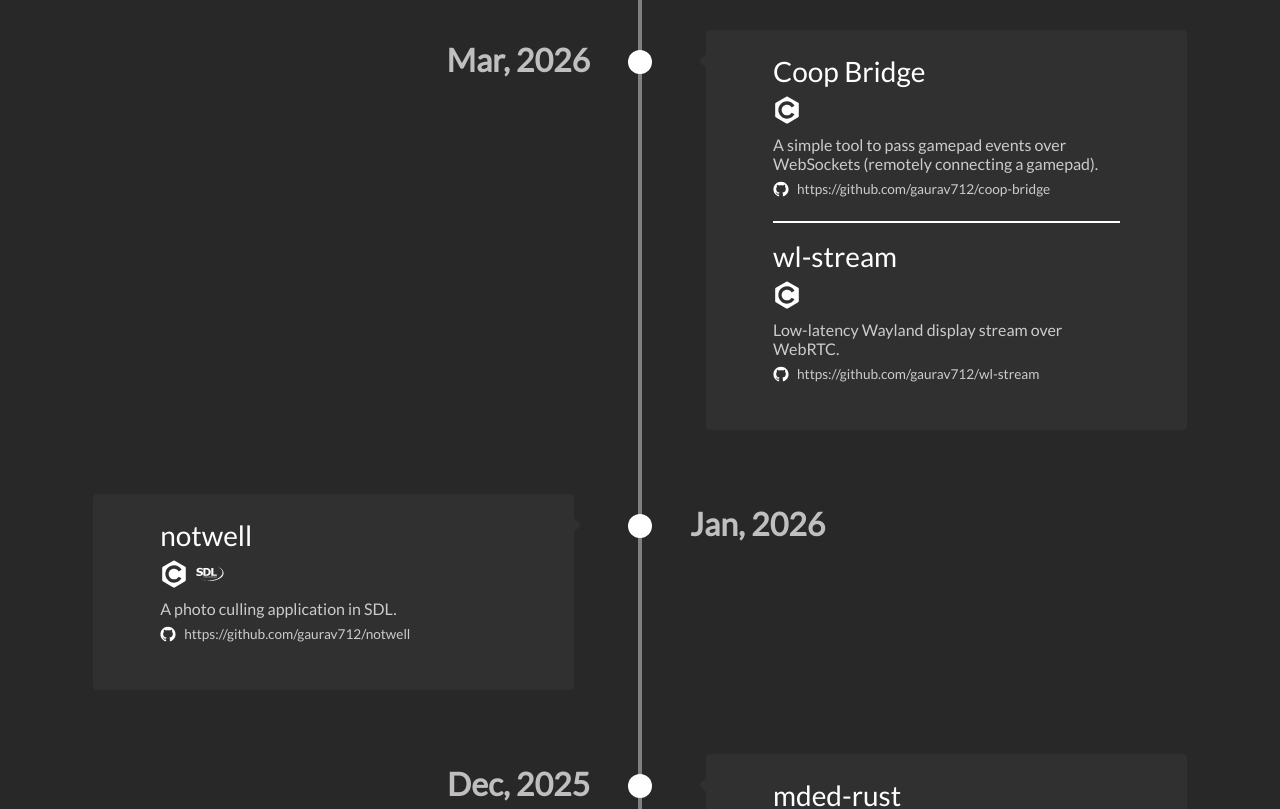
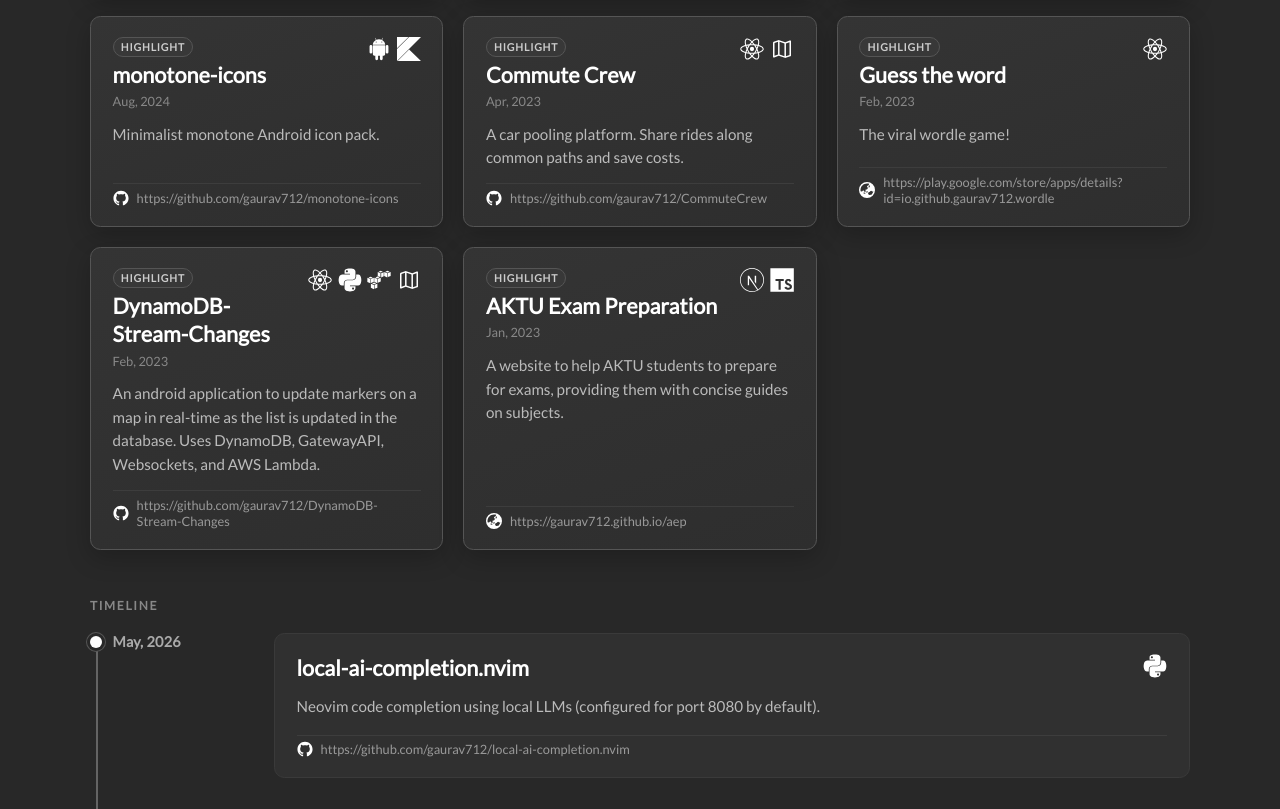
Before and after one commit to gaurav712/gaurav712.github.io, a Next.js app: page /projects in a window 1280 px wide. Shown: the part 660-1469 px from the top of the page. Built offline with nearby package versions, Linux system fonts and the light colour scheme.

Commit message:
Overhaul the projects page; add highlights

```diff
--- a/data/projects/corporate.ts
+++ b/data/projects/corporate.ts
@@ -4,6 +4,7 @@ const projects: IProjectsList = {
   "Dec, 2024": [
     {
       name: "Let's Hang",
+      featured: true,
       techUsed: ["react", "react_native", "typescript", "firebase"],
       description:
         '<i>"Let\'s Hang lets you easily schedule hangouts, share invites, manage replies, and keep all your group plans organized in one place. Designed for friends who want to make real plans instead of endless group texts - private, ad-free, and built for effortless planning."</i>',
@@ -14,6 +15,7 @@ const projects: IProjectsList = {
   "Jun, 2024": [
     {
       name: "Local Shows",
+      featured: true,
       techUsed: ["react_native", "typescript"],
       description:
         'Contributed temporarily to the <b>Local Shows</b> mobile app (<i><a style="display: inline;" href="https://localshows.com">Shows in the U.S., Inc.</a></i>)—a geo-targeted platform that connects bands, artists, venues, and promoters with local audiences. Organizers post shows with photos; fans discover nearby gigs via location- and interest-based recommendations across the global <b>"Shows in"</b> network. Built with React Native for iOS.',
@@ -24,6 +26,7 @@ const projects: IProjectsList = {
   "Nov, 2023": [
     {
       name: "The Meat Locker",
+      featured: true,
       techUsed: ["react_native", "typescript"],
       description:
         "A <b>farm-to-table meat delivery</b> app for ordering locally sourced cuts, scheduling deliveries, managing subscriptions, and tracking orders from farm to doorstep—built with React Native and TypeScript.",
@@ -33,6 +36,7 @@ const projects: IProjectsList = {
   "May, 2023": [
     {
       name: "Vertex Pharmaceuticals",
+      featured: true,
       techUsed: ["nextjs", "electron"],
       description:
         'An electron app for a medical conference by <i><a style="display: inline;" href="https://www.vrtx.com">Vertex Pharmaceuticals Incorporated</a></i> using NextJS with interactive graphs and animated, dynamic UI.',
@@ -51,6 +55,7 @@ const projects: IProjectsList = {
   "Feb, 2023": [
     {
       name: "Lilly Design System",
+      featured: true,
       techUsed: ["nextjs"],
       description:
         'A UI components\' library by <i><a style="display: inline;" href="https://www.lilly.com">Lilly</a></i> using NextJS',
@@ -78,6 +83,7 @@ const projects: IProjectsList = {
   "Mar, 2022": [
     {
       name: "Sova Health",
+      featured: true,
       techUsed: ["react_native"],
       description:
         '<i>"Sova Health is a precision nutrition platform that guides users towards a healthier lifestyle with personalized nutrition advice based on accurate blood biomarker analysis. Understand what is stopping you from achieving your nutritional goal and get your personalized nutrition plan."</i>',
--- a/data/projects/index.ts
+++ b/data/projects/index.ts
@@ -1,6 +1,6 @@
 import personalProjects from "./personal";
 import corporateProjects from "./corporate";
-import { IProjectsData } from "../types";
+import { IProject, IProjectsData, ProjectWithPeriod } from "../types";
 
 export const projectTypes = ["Personal", "Professional"];
 
@@ -8,3 +8,20 @@ export const projects: IProjectsData = {
   Personal: personalProjects,
   Professional: corporateProjects,
 };
+
+export const getFeaturedProjects = (tab: string): ProjectWithPeriod[] =>
+  Object.entries(projects[tab]).flatMap(([period, items]) =>
+    items
+      .filter((item) => item.featured)
+      .map((item) => ({ ...item, period }))
+  );
+
+export const getTimelineGroups = (
+  tab: string
+): { period: string; items: IProject[] }[] =>
+  Object.entries(projects[tab])
+    .map(([period, items]) => ({
+      period,
+      items: items.filter((item) => !item.featured),
+    }))
+    .filter((group) => group.items.length > 0);
--- a/data/types.ts
+++ b/data/types.ts
@@ -5,12 +5,15 @@ export interface ITechIcons {
   };
 }
 
-interface IProject {
+export interface IProject {
   name: string;
   techUsed: string[];
   description: string;
   sourceUrl: string;
+  featured?: boolean;
 }
+
+export type ProjectWithPeriod = IProject & { period: string };
 
 export interface IProjectsList {
   [key: string]: IProject[];
--- a/package.json
+++ b/package.json
@@ -11,14 +11,12 @@
   "dependencies": {
     "next": "^16.2.6",
     "react": "^19.2.6",
-    "react-dom": "^19.2.6",
-    "react-vertical-timeline-component": "^4.0.0"
+    "react-dom": "^19.2.6"
   },
   "devDependencies": {
     "@types/node": "^25.9.1",
     "@types/react": "^19.2.15",
     "@types/react-dom": "^19.2.3",
-    "@types/react-vertical-timeline-component": "^3.3.6",
     "eslint": "^9.39.4",
     "eslint-config-next": "^16.2.6",
     "typescript": "^5.9.3"
--- a/pages/_document.tsx
+++ b/pages/_document.tsx
@@ -7,7 +7,7 @@ const Document = () => {
         <link rel="shortcut icon" href="/favicon.png" />
         <link rel="preconnect" href="https://fonts.bunny.net" />
         <link
-          href="https://fonts.bunny.net/css?family=lato:400|pacifico:400|vt323:400"
+          href="https://fonts.bunny.net/css?family=lato:400|pacifico:400"
           rel="stylesheet"
         />
       </Head>
--- a/pages/globals.css
+++ b/pages/globals.css
@@ -26,34 +26,3 @@ body {
   color: white;
   background: #282828;
 }
-
-.vertical-timeline-element-icon {
-  box-shadow: none !important;
-}
-
-@media only screen and (max-width: 1170px) {
-  .vertical-timeline-element-icon {
-    margin-left: 0.5rem !important;
-  }
-  .vertical-timeline-element-content {
-    top: -12px !important;
-  }
-}
-
-@media only screen and (max-width: 768px) {
-  .vertical-timeline {
-    width: 100% !important;
-  }
-
-  .vertical-timeline::before {
-    left: 0px !important;
-  }
-
-  .vertical-timeline-element-icon {
-    margin-left: -0.6rem !important;
-  }
-
-  .vertical-timeline-element-content {
-    margin-left: 1.75rem !important;
-  }
-}
--- a/pages/projects/index.tsx
+++ b/pages/projects/index.tsx
@@ -1,52 +1,82 @@
 import Head from "next/head";
-import { CSSProperties, useState } from "react";
+import { useState } from "react";
 import NavBar from "../../components/NavBar";
-import { projects, projectTypes } from "../../data/projects";
+import {
+  getFeaturedProjects,
+  getTimelineGroups,
+  projectTypes,
+} from "../../data/projects";
 import Icons from "../../data/icons";
+import { IProject } from "../../data/types";
 import styles from "./styles.module.css";
-import {
-  VerticalTimeline,
-  VerticalTimelineElement,
-} from "react-vertical-timeline-component";
-import "react-vertical-timeline-component/style.min.css";
 
-const timelineStyles: { [key: string]: CSSProperties } = {
-  timelineContent: {
-    backgroundColor: "#303030",
-    boxShadow: "none",
-    top: "-20px",
-    padding: "1rem auto",
-    display: "flex",
-    flexDirection: "column",
-    alignItems: "center",
-    justifyContent: "center",
-  },
-  contentArrow: {
-    borderRightColor: "#303030",
-  },
-  timelineIcon: {
-    backgroundColor: "#fff",
-    width: "1.5rem",
-    height: "1.5rem",
-    boxShadow: "none !important",
-    marginLeft: "-0.75rem",
-  },
+const hasValidSource = (url: string) => url && url !== "_";
+
+type ProjectCardProps = {
+  project: IProject;
+  period?: string;
+  featured?: boolean;
 };
+
+const ProjectCard = ({ project, period, featured }: ProjectCardProps) => (
+  <article
+    className={`${styles.card} ${featured ? styles.cardFeatured : ""}`}
+  >
+    <header className={styles.cardHeader}>
+      <div className={styles.cardHeading}>
+        {featured && <span className={styles.featuredBadge}>Highlight</span>}
+        <h3 className={styles.cardTitle}>{project.name}</h3>
+        {period && <time className={styles.cardPeriod}>{period}</time>}
+      </div>
+      <div className={styles.cardTech}>
+        {project.techUsed.map((tech, index) => (
+          <span key={index} className={styles.tooltip}>
+            <img src={Icons[tech].iconSource} className={styles.logo} alt="" />
+            <span className={styles.tooltipText}>
+              {Icons[tech].tooltipText}
+            </span>
+          </span>
+        ))}
+      </div>
+    </header>
+    <div
+      className={styles.cardDescription}
+      dangerouslySetInnerHTML={{ __html: project.description }}
+    />
+    {hasValidSource(project.sourceUrl) && (
+      <footer className={styles.cardFooter}>
+        <img
+          src={
+            project.sourceUrl.includes("github.com")
+              ? "/github.svg"
+              : "/earth.svg"
+          }
+          className={styles.githubLogo}
+          alt=""
+        />
+        <a
+          target="_blank"
+          rel="noreferrer"
+          className={styles.sourceUrl}
+          href={project.sourceUrl}
+        >
+          {project.sourceUrl}
+        </a>
+      </footer>
+    )}
+  </article>
+);
 
 const Projects = () => {
   const selectedItem = "Projects";
   const [activeTab, setActiveTab] = useState<string>(projectTypes[0]);
+  const featured = getFeaturedProjects(activeTab);
+  const timelineGroups = getTimelineGroups(activeTab);
 
   const toggleProjectType = () => {
-    try {
-      if (activeTab === projectTypes[0]) {
-        setActiveTab(projectTypes[1]);
-      } else {
-        setActiveTab(projectTypes[0]);
-      }
-    } catch (err) {
-      console.log(err);
-    }
+    setActiveTab((current) =>
+      current === projectTypes[0] ? projectTypes[1] : projectTypes[0]
+    );
   };
 
   return (
@@ -57,12 +87,18 @@ const Projects = () => {
       <div className={styles.container}>
         <NavBar selectedItem={selectedItem} />
         <div className={styles.main}>
-          <div className={styles.websiteInfoContainer}>
-            <div className={styles.projectTitle}>The Portfolio</div>
-            <div className={styles.additionalInfo}>
-              <div className={styles.techUsedInfo}>
+          <article className={`${styles.card} ${styles.portfolioCard}`}>
+            <header className={styles.cardHeader}>
+              <div className={styles.cardHeading}>
+                <h3 className={styles.cardTitle}>The Portfolio</h3>
+              </div>
+              <div className={styles.cardTech}>
                 <span className={styles.tooltip}>
-                  <img src={Icons.nextjs.iconSource} className={styles.logo} />
+                  <img
+                    src={Icons.nextjs.iconSource}
+                    className={styles.logo}
+                    alt=""
+                  />
                   <span className={styles.tooltipText}>
                     {Icons.nextjs.tooltipText}
                   </span>
@@ -71,33 +107,37 @@ const Projects = () => {
                   <img
                     src={Icons.typescript.iconSource}
                     className={styles.logo}
+                    alt=""
                   />
                   <span className={styles.tooltipText}>
                     {Icons.typescript.tooltipText}
                   </span>
                 </span>
               </div>
-              <div className={styles.additionalInfoText}>
+            </header>
+            <p className={styles.cardDescription}>
               Uses grayscale color palette, intended to be <b>simple</b> yet{" "}
               <i>informative</i>, <b>monochrome</b> yet <i>flashy enough</i>,{" "}
               <b>barebones</b> yet <i>responsive</i>.
-              </div>
-              <div className={styles.techUsedInfo}>
-                <img src="/github.svg" className={styles.githubLogo} />
+            </p>
+            <footer className={styles.cardFooter}>
+              <img src="/github.svg" className={styles.githubLogo} alt="" />
               <a
-                  target={"_blank"}
+                target="_blank"
                 rel="noreferrer"
                 className={styles.sourceUrl}
                 href="https://github.com/gaurav712/gaurav712.github.io"
               >
                 https://github.com/gaurav712/gaurav712.github.io
               </a>
-              </div>
-            </div>
-          </div>
+            </footer>
+          </article>
+
           <div
             className={`${styles.projectTypeSwitcher} ${styles.tabBar}`}
             onClick={toggleProjectType}
+            role="tablist"
+            aria-label="Project category"
           >
             <div
               className={`${styles.projectTypeSwitcherElement} ${
@@ -107,72 +147,54 @@ const Projects = () => {
               }`}
             />
             {projectTypes.map((type, key) => (
-              <span key={key} className={styles.tabTitle}>
+              <span
+                key={key}
+                className={styles.tabTitle}
+                role="tab"
+                aria-selected={activeTab === type}
+              >
                 {type}
               </span>
             ))}
           </div>
-          <div className={styles.projectsList}>
-            <VerticalTimeline animate={false} lineColor="grey">
-              {Object.keys(projects[activeTab]).map((month, index) => (
-                <VerticalTimelineElement
-                  key={index}
-                  date={`${month}`}
-                  contentStyle={timelineStyles.timelineContent}
-                  contentArrowStyle={timelineStyles.contentArrow}
-                  iconStyle={timelineStyles.timelineIcon}
-                  dateClassName={styles.timelineDate}
-                >
-                  <>
-                    {projects[activeTab][month].map((item, key) => (
-                      <div key={key} className={styles.projectInfoContainer}>
-                        <div className={styles.projectTitle}>{item.name}</div>
-                        <div className={styles.additionalInfo}>
-                          <div className={styles.techUsedInfo}>
-                            {item.techUsed.map((tech, index) => (
-                              <span key={`${index}`} className={styles.tooltip}>
-                                <img
-                                  src={Icons[tech].iconSource}
-                                  className={styles.logo}
+
+          <section className={styles.showcase}>
+            {featured.length > 0 && (
+              <div className={styles.featuredSection}>
+                <h2 className={styles.sectionLabel}>Highlights</h2>
+                <div className={styles.featuredGrid}>
+                  {featured.map((project) => (
+                    <ProjectCard
+                      key={`${project.period}-${project.name}`}
+                      project={project}
+                      period={project.period}
+                      featured
                     />
-                                <span className={styles.tooltipText}>
-                                  {Icons[tech].tooltipText}
-                                </span>
-                              </span>
                   ))}
                 </div>
-                          <div
-                            className={styles.additionalInfoText}
-                            dangerouslySetInnerHTML={{
-                              __html: item.description,
-                            }}
+              </div>
+            )}
+
+            <div className={styles.timeline}>
+              <h2 className={styles.sectionLabel}>Timeline</h2>
+              {timelineGroups.map((group) => (
+                <div key={group.period} className={styles.timelineGroup}>
+                  <div className={styles.timelineRail}>
+                    <span className={styles.timelineDot} />
+                    <time className={styles.timelinePeriod}>{group.period}</time>
+                  </div>
+                  <div className={styles.timelineCards}>
+                    {group.items.map((project) => (
+                      <ProjectCard
+                        key={project.name}
+                        project={project}
                       />
-                        </div>
-                        <div className={styles.techUsedInfo}>
-                          <img
-                            src={
-                              item.sourceUrl.includes("github.com")
-                                ? "/github.svg"
-                                : "/earth.svg"
-                            }
-                            className={styles.githubLogo}
-                          />
-                          <a
-                            target={"_blank"}
-                            rel="noreferrer"
-                            className={styles.sourceUrl}
-                            href={item.sourceUrl}
-                          >
-                            {item.sourceUrl}
-                          </a>
+                    ))}
                   </div>
                 </div>
               ))}
-                  </>
-                </VerticalTimelineElement>
-              ))}
-            </VerticalTimeline>
             </div>
+          </section>
         </div>
       </div>
     </>
--- a/pages/projects/styles.module.css
+++ b/pages/projects/styles.module.css
@@ -1,5 +1,11 @@
+.container {
+  padding: 0 1.5rem;
+}
+
 .main {
-  padding: 0 1.5rem;
+  padding: 0 0 3rem;
+  max-width: 1100px;
+  margin: 0 auto;
 }
 
 .projectTypeSwitcher {
@@ -50,7 +56,7 @@
 }
 
 .tabBar {
-  margin-top: 2.5rem;
+  margin-top: 2rem;
   display: flex;
 }
 
@@ -62,45 +68,198 @@
   z-index: 100;
 }
 
-.projectsList {
-  display: flex !important;
-  padding-top: 1rem;
+.showcase {
+  margin-top: 2.5rem;
 }
 
-.timelineDate {
-  font-size: 2rem !important;
-  top: -1rem !important;
-  font-weight: bold !important;
+.sectionLabel {
+  margin: 0 0 1.25rem;
+  font-size: 0.75rem;
+  font-weight: 600;
+  letter-spacing: 0.14em;
+  text-transform: uppercase;
+  color: #888;
 }
 
-.projectInfoContainer {
-  width: 100%;
-  border-top: 2px solid #fff;
-  padding: 1rem 0;
+.featuredSection {
+  margin-bottom: 3rem;
 }
 
-.projectInfoContainer:nth-child(2) {
-  border-top: none;
-  padding-top: unset;
+.featuredGrid {
+  display: grid;
+  gap: 1.25rem;
+  grid-template-columns: 1fr;
+  align-items: stretch;
 }
 
-.projectTitle {
-  font-size: 1.75rem;
-  max-width: 100%;
+.timeline {
+  position: relative;
 }
 
-.techUsedInfo {
+.timeline::before {
+  content: "";
+  position: absolute;
+  left: 0.35rem;
+  top: 2.5rem;
+  bottom: 0;
+  width: 2px;
+  background: rgba(120, 120, 120, 0.75);
+}
+
+.timelineGroup {
+  display: grid;
+  grid-template-columns: 9rem 1fr;
+  gap: 1rem 1.5rem;
+  margin-bottom: 2rem;
+  position: relative;
+}
+
+.timelineRail {
+  display: flex;
+  flex-direction: row;
+  align-items: center;
+  align-self: start;
+  gap: 0.65rem;
+  position: relative;
+  z-index: 1;
+}
+
+.timelineDot {
+  width: 0.75rem;
+  height: 0.75rem;
+  border-radius: 50%;
+  background: #fff;
+  box-shadow: 0 0 0 3px #282828, 0 0 0 4px #555;
+  flex-shrink: 0;
+}
+
+.timelinePeriod {
+  font-size: 0.8rem;
+  font-weight: 600;
+  letter-spacing: 0.02em;
+  color: #aaa;
+  line-height: 1.3;
+  white-space: nowrap;
+}
+
+.timelineCards {
+  display: flex;
+  flex-direction: column;
+  gap: 1rem;
+  min-width: 0;
+}
+
+.card {
+  display: flex;
+  flex-direction: column;
+  gap: 0.85rem;
+  padding: 1.25rem 1.35rem;
+  border-radius: 0.65rem;
+  background: #303030;
+  border: 1px solid #3a3a3a;
+  transition: border-color 0.2s ease, box-shadow 0.2s ease;
+}
+
+.card:hover {
+  border-color: #4a4a4a;
+}
+
+.cardFeatured {
+  height: 100%;
+  border-color: #555;
+  background: linear-gradient(160deg, #343434 0%, #2e2e2e 100%);
+  box-shadow: 0 8px 24px rgba(0, 0, 0, 0.22);
+}
+
+.cardFeatured .cardFooter {
+  margin-top: auto;
+}
+
+.cardFeatured:hover {
+  border-color: #666;
+}
+
+.portfolioCard {
+  margin-top: 1rem;
+}
+
+.cardHeader {
+  display: flex;
+  flex-wrap: wrap;
+  align-items: flex-start;
+  justify-content: space-between;
+  gap: 0.75rem 1rem;
+}
+
+.cardHeading {
+  display: flex;
+  flex-direction: column;
+  gap: 0.25rem;
+  min-width: 0;
+  flex: 1;
+}
+
+.cardTitle {
+  margin: 0;
+  font-size: 1.2rem;
+  font-weight: 700;
+  line-height: 1.3;
+  color: #fff;
+}
+
+.cardPeriod {
+  font-size: 0.8rem;
+  color: #888;
+  font-style: normal;
+}
+
+.featuredBadge {
+  align-self: flex-start;
+  font-size: 0.65rem;
+  font-weight: 600;
+  letter-spacing: 0.08em;
+  text-transform: uppercase;
+  color: #ccc;
+  padding: 0.2rem 0.45rem;
+  border-radius: 999px;
+  border: 1px solid #555;
+  background: #383838;
+}
+
+.cardTech {
+  display: flex;
+  flex-wrap: wrap;
+  align-items: center;
+  justify-content: flex-end;
+  gap: 0.35rem;
+  flex-shrink: 0;
+}
+
+.cardDescription {
+  margin: 0;
+  font-size: 0.95rem;
+  line-height: 1.55;
+  color: #bbb;
+}
+
+.cardDescription b {
+  color: #fff;
+}
+
+.cardFooter {
   display: flex;
   align-items: center;
-  margin: 0.5rem auto;
+  gap: 0.5rem;
+  padding-top: 0.35rem;
+  border-top: 1px solid #3d3d3d;
+  margin-top: 0.15rem;
 }
 
 .logo,
 .githubLogo {
-  height: 1.75rem;
-  width: 1.75rem;
+  height: 1.5rem;
+  width: 1.5rem;
   object-fit: contain;
-  margin-right: 0.5rem;
   filter: grayscale(1);
   cursor: pointer;
 }
@@ -108,19 +267,18 @@
 .githubLogo {
   height: 1rem;
   width: 1rem;
-}
-
-.additionalInfoText {
-  color: #ccc;
-}
-
-.additionalInfoText b {
-  color: #fff;
+  flex-shrink: 0;
 }
 
 .sourceUrl {
-  font-size: 0.85rem;
-  color: #ccc;
+  font-size: 0.8rem;
+  color: #999;
+  transition: color 0.15s ease;
+  min-width: 0;
+}
+
+.sourceUrl:hover {
+  color: #ddd;
 }
 
 .tooltip {
@@ -136,29 +294,26 @@
   text-align: center;
   padding: 0.25rem;
   border-radius: 6px;
-
-  /* tooltip position */
   position: absolute;
   z-index: 1;
   top: 110%;
   left: 50%;
-  margin-left: -60px;
+  margin-left: -4rem;
 }
 
 .tooltip:hover .tooltipText {
   visibility: visible;
 }
 
+@media only screen and (min-width: 640px) {
+  .featuredGrid {
+    grid-template-columns: repeat(2, 1fr);
+  }
+}
+
 @media only screen and (min-width: 768px) {
-  .main {
-    max-width: 1400px;
-    margin: 0 auto;
+  .container {
     padding: 0 2rem;
-  }
-
-  .websiteInfoContainer {
-    width: 70%;
-    margin: 0 auto;
   }
 
   .tabTitle {
@@ -166,16 +321,25 @@
     font-size: 1.5rem;
   }
 
-  .tabTitleActive {
-    border-radius: 0.5rem 0.5rem 0 0;
+  .cardTitle {
+    font-size: 1.35rem;
   }
 
-  .projectsList {
-    display: grid;
-    grid-template-columns: 1fr 1fr;
+  .timelineGroup {
+    grid-template-columns: 10rem 1fr;
   }
 
-  .projectInfoContainer {
-    width: 80%;
+  .timelinePeriod {
+    font-size: 0.9rem;
   }
 }
+
+@media only screen and (min-width: 1024px) {
+  .featuredGrid {
+    grid-template-columns: repeat(3, 1fr);
+  }
+
+  .cardFeatured {
+    grid-column: span 1;
+  }
+}
```
Also changed, not shown: data/projects/personal.ts (+8 -0 lines), 2 other files (tests, documents, lock files or other folders). Lines whose indentation alone changed are shown as unchanged.
